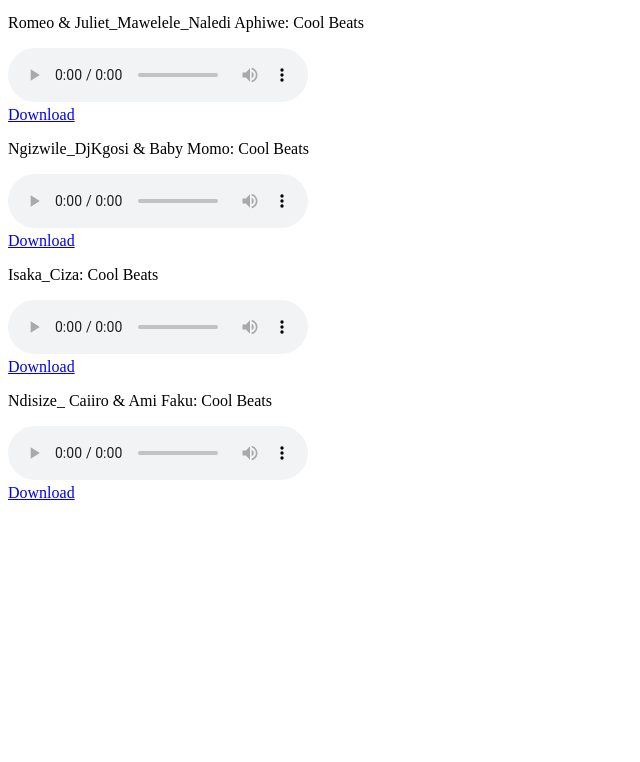
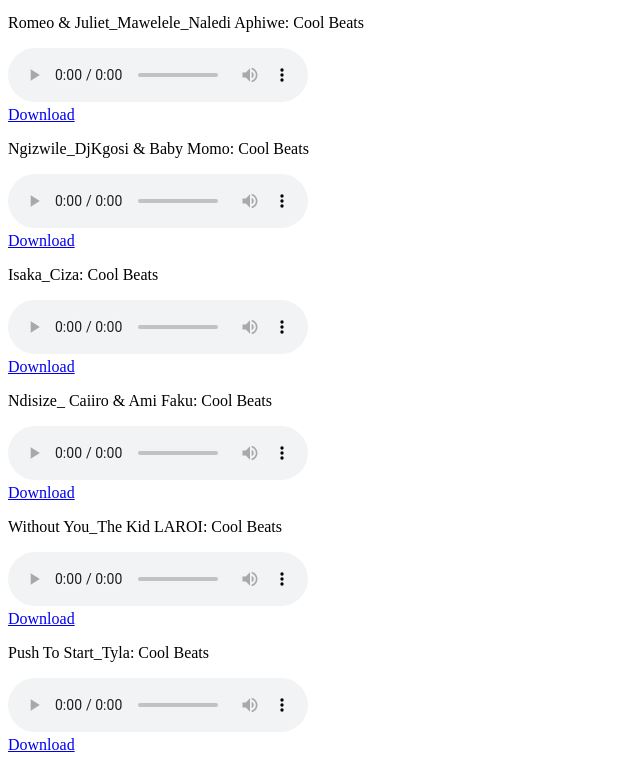
Before and after one commit to Liteboho333/Games-download-site-, a plain HTML site: page index.html in a window 1280 px wide. Shown: the part 948-1710 px from the top of the page, without its empty margins (0-640 px from the left). Before the commit the page ends 1458 px from the top, so only its background shows below. Drawn offline with Linux system fonts and the light colour scheme.

Commit message:
Update index.html

```diff
--- a/index.html
+++ b/index.html
@@ -101,6 +101,23 @@
     <br>
     <a href="Caiiro__Ndisize___ft_Ami_Faku___Official_Video_(48k).mp3.mp3" download>Download</a>
   </div>
+  <p>Without You_The Kid LAROI: Cool Beats</p>
+    <audio controls>
+      <source src="The_Kid_LAROI_-_WITHOUT_YOU__Lyrics_(128k).m4a" type="audio/mp3">
+      Your browser does not support the audio element.
+    </audio>
+    <br>
+    <a href="The_Kid_LAROI_-_WITHOUT_YOU__Lyrics_(128k).m4a.mp3" download>Download</a>
+  </div>
+<p>Push To Start_Tyla: Cool Beats</p>
+    <audio controls>
+      <source src="Tyla_-_PUSH_2_START__Official_Music_Video_(48k).mp3" type="audio/mp3">
+      Your browser does not support the audio element.
+    </audio>
+    <br>
+    <a href="Tyla_-_PUSH_2_START__Official_Music_Video_(48k).mp3.mp3" download>Download</a>
+  </div>
+
   <div>
 </body>
 </html>
```
